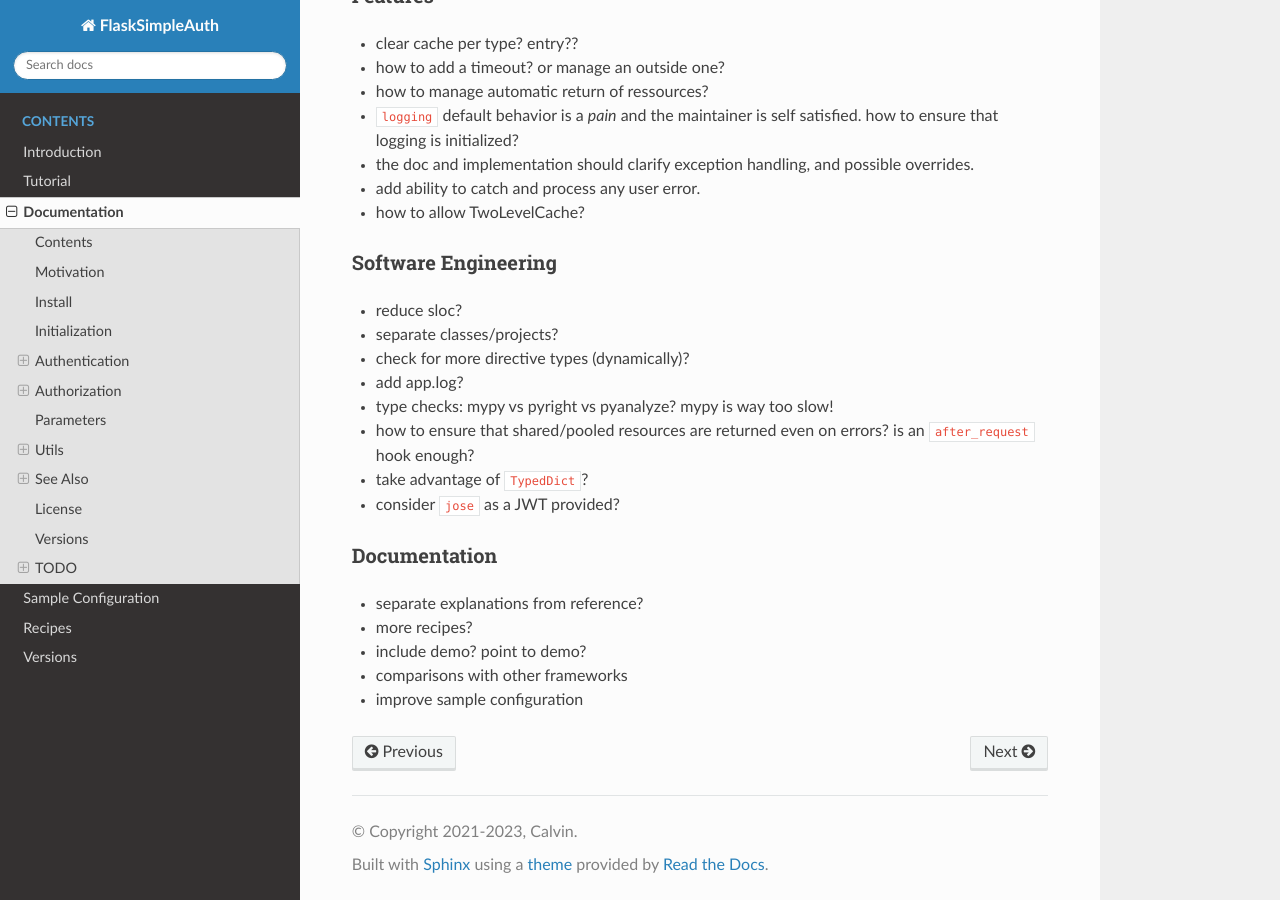
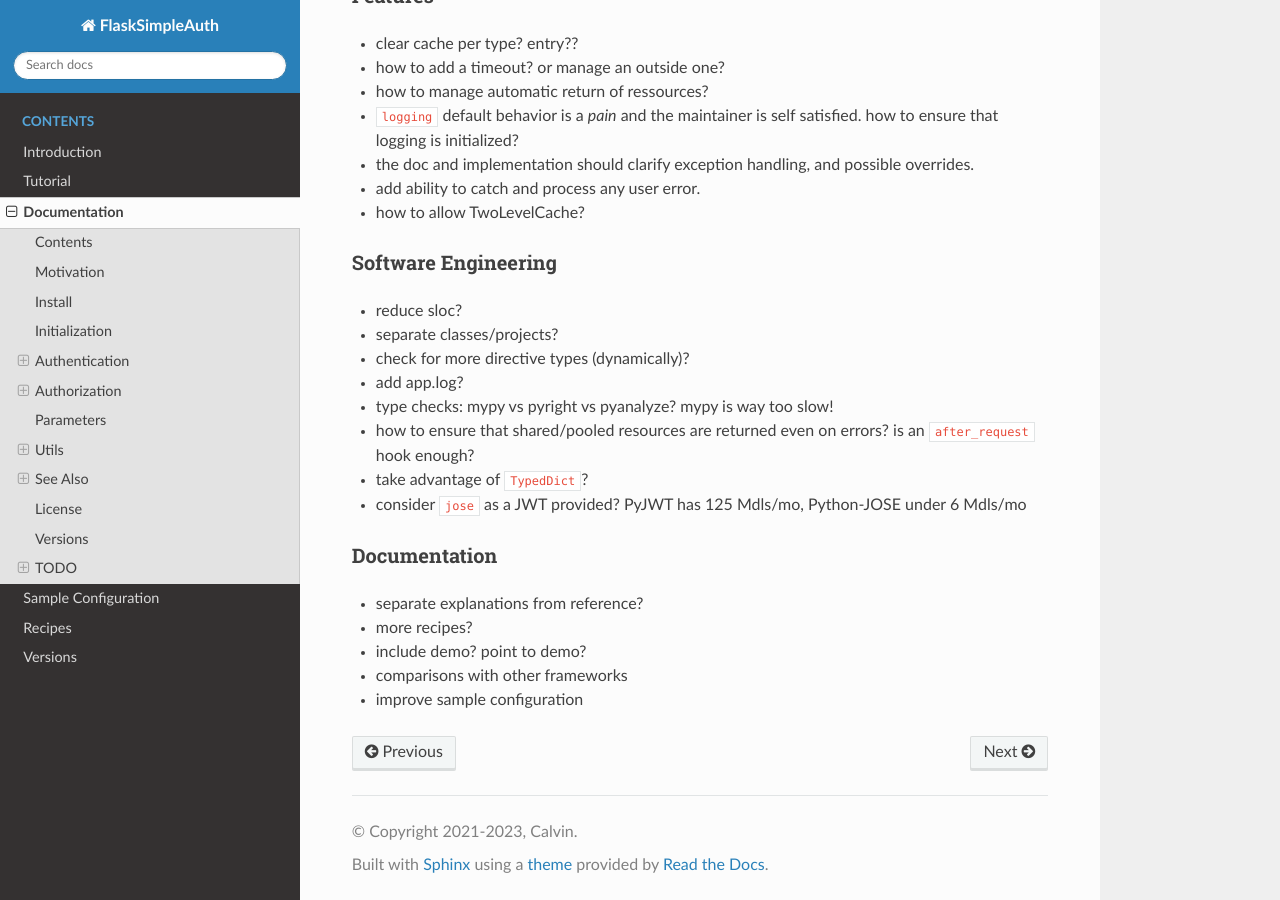
Before and after one commit to zx80/flask-simple-auth, a Sphinx documentation site: the page built from docs/DOCUMENTATION.md, in a window 1280 px wide and 900 px high, scrolled down 21661 px. Built offline with Sphinx 7.4.7 and the Read the Docs theme 2.0.0, drawn with Linux system fonts in a browser that asks for light colours; pages that are not in the unit, such as notebooks, are missing from menus.

Commit message:
note about pypistats

```diff
--- a/docs/DOCUMENTATION.md
+++ b/docs/DOCUMENTATION.md
@@ -1208,6 +1208,7 @@ Todo or not todo…
   is an `after_request` hook enough?
 - take advantage of `TypedDict`?
 - consider `jose` as a JWT provided?
+  PyJWT has 125 Mdls/mo, Python-JOSE under 6 Mdls/mo
 
 ### Documentation
 
```
